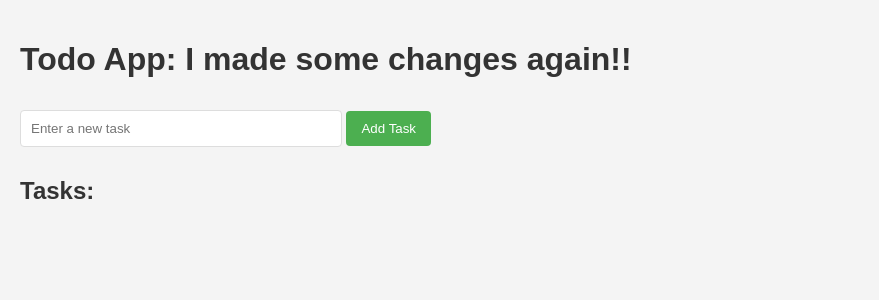
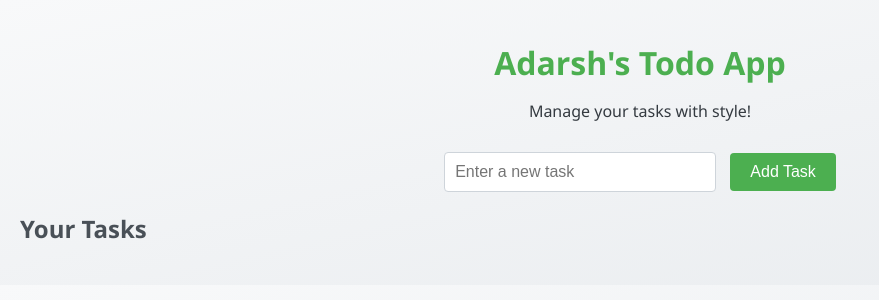
Before and after one commit to chris-kyle2/jenkins-project-testing, a Flask app: page / in a window 1280 px wide. Shown: the top 300 px of the page, without its empty margins (0-879 px from the left). Run offline with Flask 3, Linux system fonts and the light colour scheme.

Commit message:
Updated html file

```diff
--- a/templates/index.html
+++ b/templates/index.html
@@ -1,50 +1,64 @@
 <!DOCTYPE html>
 <html>
   <head>
-    <title>Todo App</title>
+    <title>Adarsh's Todo App</title>
     <style>
       body {
-        font-family: Arial, sans-serif;
-        background-color: #f4f4f4;
+        font-family: 'Segoe UI', Tahoma, Geneva, Verdana, sans-serif;
+        background: linear-gradient(to bottom right, #f8f9fa, #e9ecef);
         margin: 0;
         padding: 20px;
-        color: #333;
+        color: #343a40;
+      }
+      header {
+        text-align: center;
+        margin-bottom: 30px;
       }
       h1 {
-        color: #333;
+        color: #4caf50;
+        margin-bottom: 5px;
+      }
+      h2 {
+        color: #495057;
       }
       form {
+        text-align: center;
         margin-bottom: 20px;
       }
-      input[type="text"],
-      textarea {
+      input[type="text"] {
         padding: 10px;
-        margin: 10px 0;
-        width: 300px;
-        border: 1px solid #ddd;
+        width: 250px;
+        border: 1px solid #ced4da;
         border-radius: 4px;
+        font-size: 16px;
+        margin-right: 10px;
       }
       input[type="submit"] {
         background-color: #4caf50;
         color: white;
-        padding: 10px 15px;
+        padding: 10px 20px;
         border: none;
         border-radius: 4px;
         cursor: pointer;
+        font-size: 16px;
+        transition: background-color 0.3s;
       }
       input[type="submit"]:hover {
-        background-color: #45a049;
+        background-color: #388e3c;
       }
       ul {
         list-style-type: none;
         padding: 0;
+        max-width: 600px;
+        margin: 0 auto;
       }
       li {
-        background-color: #fff;
-        margin-bottom: 8px;
-        padding: 12px;
-        border: 1px solid #ddd;
+        background-color: #ffffff;
+        margin-bottom: 10px;
+        padding: 15px;
+        border: 1px solid #dee2e6;
         border-radius: 4px;
+        box-shadow: 0px 2px 4px rgba(0, 0, 0, 0.1);
       }
       .task-item {
         display: flex;
@@ -53,11 +67,29 @@
       }
       .task-text {
         margin: 0;
+        font-size: 16px;
+        color: #495057;
+      }
+      .delete-button {
+        background-color: #e3342f;
+        color: white;
+        padding: 8px 12px;
+        border: none;
+        border-radius: 4px;
+        cursor: pointer;
+        font-size: 14px;
+        transition: background-color 0.3s;
+      }
+      .delete-button:hover {
+        background-color: #cc1f1a;
       }
     </style>
   </head>
   <body>
-    <h1>Todo App: I made some changes again!!</h1>
+    <header>
+      <h1>Adarsh's Todo App</h1>
+      <p>Manage your tasks with style!</p>
+    </header>
 
     <!-- Add Task Form -->
     <form method="post">
@@ -66,7 +98,7 @@
     </form>
 
     <!-- Display Tasks -->
-    <h2>Tasks:</h2>
+    <h2>Your Tasks</h2>
     <ul>
       {% for id, task in tasks.items() %}
       <li class="task-item">
@@ -74,7 +106,7 @@
         <!-- Delete Button for Each Task -->
         <form method="post" style="display: inline">
           <input type="hidden" name="task_id_to_delete" value="{{ id }}" />
-          <input type="submit" name="delete_task" value="Delete" />
+          <button type="submit" name="delete_task" class="delete-button">Delete</button>
         </form>
       </li>
       {% endfor %}
```
